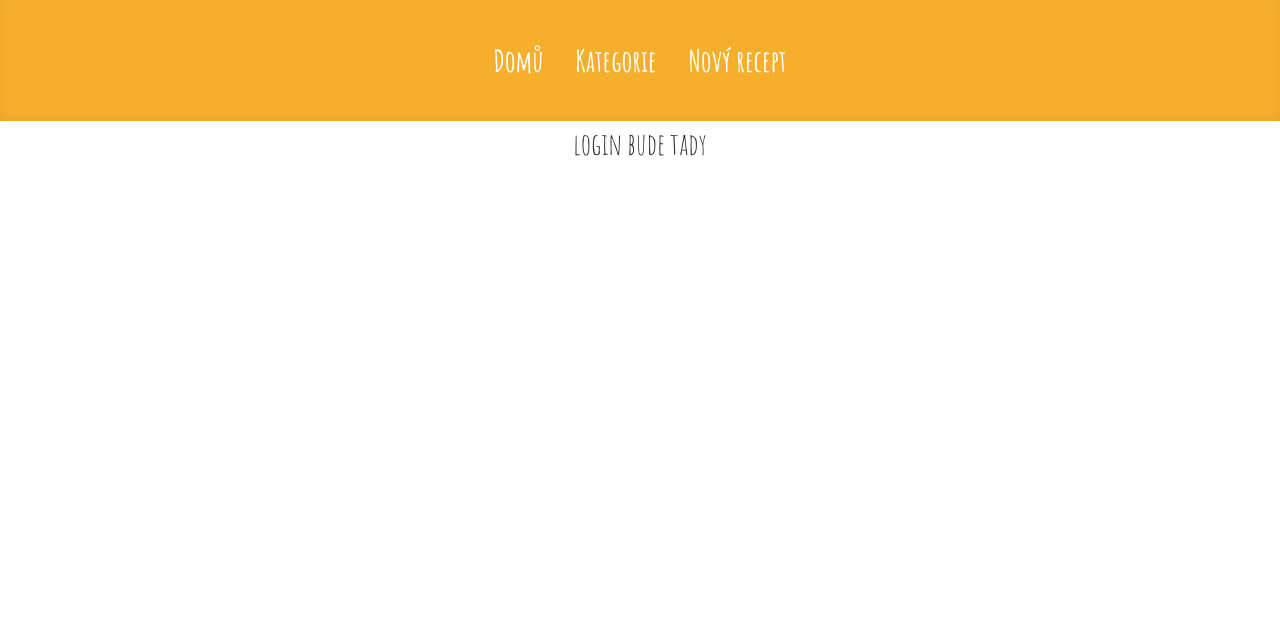
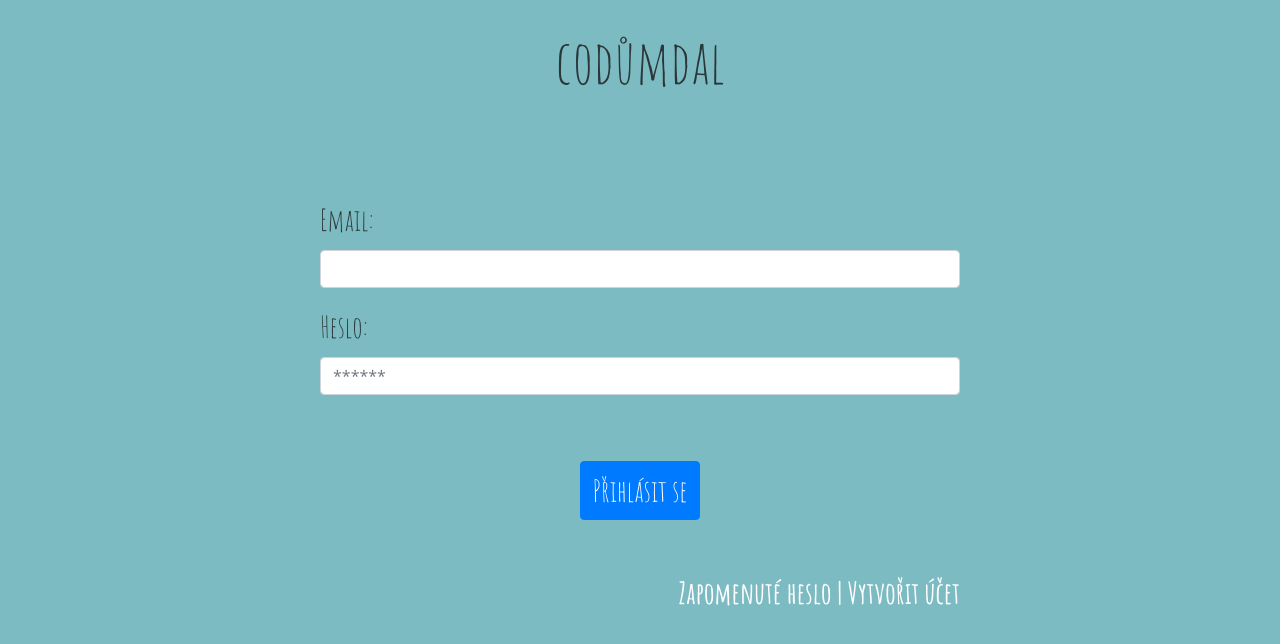
Before and after one commit to LucieSt/codumdal, a Vue app: page /login in a window 1280 px wide. Shown: the top 644 px of the page. Built offline with nearby package versions, Linux system fonts and the light colour scheme; no server answers.

Commit message:
login and sign up components created

```diff
--- a/src/App.vue
+++ b/src/App.vue
@@ -1,6 +1,6 @@
 <template>
   <div id="app">
-    <b-nav pills align="center">
+    <b-nav pills align="center" v-if="currentUser">
       <b-nav-item active-class="active" to="/" exact>Domů</b-nav-item>
       <b-nav-item active-class="active" to="/kategorie" exact>Kategorie</b-nav-item>
       <b-nav-item active-class="active" to="/novy-recept" exact>Nový recept</b-nav-item>
@@ -8,3 +8,13 @@
     <router-view/>
   </div>
 </template>
+
+<script>
+import { mapState } from 'vuex'
+
+export default {
+  computed: {
+    ...mapState(['currentUser'])
+  }
+}
+</script>
--- a/src/assets/sass/base/_variables.scss
+++ b/src/assets/sass/base/_variables.scss
@@ -2,6 +2,9 @@
 
 @import url('https://fonts.googleapis.com/css2?family=Amatic+SC:wght@400;700&display=swap');
 $uppercase-font: 'Amatic SC', cursive;
+
+@import url('https://fonts.googleapis.com/css2?family=Open+Sans:wght@300;400&display=swap');
+$regular-font: 'Open Sans', sans-serif;
 
 // colors
 
--- a/src/assets/sass/components/_login.scss
+++ b/src/assets/sass/components/_login.scss
@@ -1,3 +1,39 @@
+body {
+    background-color: $middleblue;
+}
+
 .login-component {
     font-size: $upper-headline;
+    position: fixed;
+    width: 50%;
+    top: 40%;
+    left: 50%;
+    transform: translate(-50%, -50%);
+    color: $grey;
+
+    h1 {
+        margin-bottom: 100px;
+        font-size: $upper-maxiheadline;
+    }
+
+    label {
+        text-align: left;
+    }
+
+    input {
+        font-family: $regular-font;
+    }
+
+    button {
+        font-size: $upper-headline;
+        margin: 50px 0;
+    }
+
+    .extras {
+        text-align: right;
+    }
+
+    a {
+        cursor: pointer;
+    }
 }
--- a/src/components/Login.vue
+++ b/src/components/Login.vue
@@ -1,5 +1,172 @@
 <template>
   <div class="login-component">
-    login bude tady
+
+    <h1>codůmdal</h1>
+
+    <b-form v-if="showLoginForm" @submit.prevent>
+
+      <b-form-group
+        id="email1"
+        label="Email:"
+        label-for="email1"
+        description=""
+      >
+        <b-form-input
+          id="email1"
+          v-model.trim="loginForm.email"
+          type="text"
+          placeholder=""
+        ></b-form-input>
+      </b-form-group>
+
+      <b-form-group
+        id="password1"
+        label="Heslo:"
+        label-for="password1"
+        description=""
+      >
+        <b-form-input
+          id="password1"
+          v-model.trim="loginForm.password"
+          type="password"
+          placeholder="******"
+        ></b-form-input>
+      </b-form-group>
+
+      <b-button type="submit" variant="primary" @click="login">Přihlásit se</b-button>
+
+      <div class="extras">
+        <a>Zapomenuté heslo | </a>
+        <a @click="toggleForm">Vytvořit účet</a>
+      </div>
+
+    </b-form>
+
+    <b-form v-if="!showLoginForm" @submit.prevent>
+
+      <h1>Nový účet</h1>
+
+      <b-form-group
+        id="name"
+        label="Jméno:"
+        label-for="name"
+        description=""
+      >
+        <b-form-input
+          id="name"
+          v-model.trim="signupForm.name"
+          type="text"
+          placeholder=""
+        ></b-form-input>
+      </b-form-group>
+
+      <b-form-group
+        id="surname"
+        label="Příjmení:"
+        label-for="surname"
+        description=""
+      >
+        <b-form-input
+          id="surname"
+          v-model.trim="signupForm.surname"
+          type="text"
+          placeholder=""
+        ></b-form-input>
+      </b-form-group>
+
+      <b-form-group
+        id="email2"
+        label="Email:"
+        label-for="email2"
+        description=""
+      >
+        <b-form-input
+          id="email2"
+          v-model.trim="signupForm.email"
+          type="text"
+          placeholder=""
+        ></b-form-input>
+      </b-form-group>
+
+      <b-form-group
+        id="password2"
+        label="Heslo:"
+        label-for="password2"
+        description=""
+      >
+        <b-form-input
+          id="password2"
+          v-model.trim="signupForm.password"
+          type="password"
+          placeholder="min 6 znaků"
+        ></b-form-input>
+      </b-form-group>
+
+      <b-button type="submit" variant="info" @click="signup">Vytvořit účet</b-button>
+
+      <div class="extras">
+          <a @click="toggleForm">Přihlásit se</a>
+      </div>
+
+    </b-form>
+
   </div>
 </template>
+
+<script>
+
+const fb = require('../firebaseConfig.js')
+
+export default {
+  data () {
+    return {
+      loginForm: {
+        email: '',
+        password: ''
+      },
+      signupForm: {
+        name: '',
+        surname: '',
+        email: '',
+        password: ''
+      },
+      showLoginForm: true
+    }
+  },
+  methods: {
+    toggleForm () {
+      this.showLoginForm = !this.showLoginForm
+    },
+    login () {
+      fb.auth.signInWithEmailAndPassword(this.loginForm.email, this.loginForm.password).then(cred => {
+        // cred (credentials) = object with a user (cred.user should work)
+        // on resolve
+        this.$store.commit('setCurrentUser', cred.user)
+        this.$store.dispatch('fetchUserProfile')
+        this.$router.push('/')
+      }).catch(err => {
+        // on reject
+        console.log(err)
+      })
+    },
+    signup () {
+      fb.auth.createUserWithEmailAndPassword(this.signupForm.email, this.signupForm.password).then(cred => {
+        this.$store.commit('setCurrentUser', cred.user)
+        // create user obj
+        fb.usersCollection.doc(cred.user.uid).set({
+          name: this.signupForm.name,
+          title: this.signupForm.title
+        }).then(() => {
+          this.$store.dispatch('fetchUserProfile')
+          this.$router.push('/')
+        }).catch(err => {
+          console.log(err)
+        })
+      }).catch(err => {
+        console.log(err)
+      })
+    }
+  }
+}
+
+</script>
--- a/src/firebaseConfig.js
+++ b/src/firebaseConfig.js
@@ -10,6 +10,7 @@ const config = {
   storageBucket: 'codumdal-eacf2.appspot.com',
   messagingSenderId: '784645595316'
 }
+
 firebase.initializeApp(config)
 
 // firebase utils
--- a/src/router/index.js
+++ b/src/router/index.js
@@ -1,6 +1,6 @@
 import Vue from 'vue'
 import VueRouter from 'vue-router'
-// import firebase from 'firebase'
+import firebase from 'firebase'
 
 import Home from '../components/Home.vue'
 import AddRecipe from '../components/AddRecipe.vue'
@@ -16,11 +16,7 @@ const routes = [
   {
     path: '*',
     redirect: '/'
-  },
-  {
-    path: '/',
-    name: 'Home',
-    component: Home
+    // requires authentication?
   },
   {
     path: '/login',
@@ -28,24 +24,44 @@ const routes = [
     component: Login
   },
   {
+    path: '/',
+    name: 'Home',
+    component: Home,
+    meta: {
+      requiresAuth: true
+    }
+  },
+  {
     path: '/novy-recept',
     name: 'AddRecipe',
-    component: AddRecipe
+    component: AddRecipe,
+    meta: {
+      requiresAuth: true
+    }
   },
   {
     path: '/recept', // /:id ?
     name: 'Recipe',
-    component: Recipe
+    component: Recipe,
+    meta: {
+      requiresAuth: true
+    }
   },
   {
     path: '/kategorie',
     name: 'Categories',
-    component: Categories
+    component: Categories,
+    meta: {
+      requiresAuth: true
+    }
   },
   {
     path: '/uzivatel',
     name: 'User',
-    component: User
+    component: User,
+    meta: {
+      requiresAuth: true
+    }
   }
 ]
 
@@ -55,4 +71,17 @@ const router = new VueRouter({
   routes
 })
 
+router.beforeEach((to, from, next) => {
+  const requiresAuth = to.matched.some(x => x.meta.requiresAuth)
+  const currentUser = firebase.auth().currentUser
+
+  if (requiresAuth && !currentUser) {
+    next('/login')
+  } else if (requiresAuth && currentUser) {
+    next()
+  } else {
+    next()
+  }
+})
+
 export default router
--- a/src/store/index.js
+++ b/src/store/index.js
@@ -1,14 +1,30 @@
 import Vue from 'vue'
 import Vuex from 'vuex'
+const fb = require('./../firebaseConfig.js')
 
 Vue.use(Vuex)
 
 export default new Vuex.Store({
   state: {
+    currentUser: null,
+    userProfile: {}
+  },
+  actions: {
+    fetchUserProfile ({ commit, state }) {
+      fb.usersCollection.doc(state.currentUser.uid).get().then(res => {
+        commit('setUserProfile', res.data())
+      }).catch(err => {
+        console.log(err)
+      })
+    }
   },
   mutations: {
-  },
-  actions: {
+    setCurrentUser (state, val) {
+      state.currentUser = val
+    },
+    setUserProfile (state, val) {
+      state.userProfile = val
+    }
   },
   modules: {
   }
```
